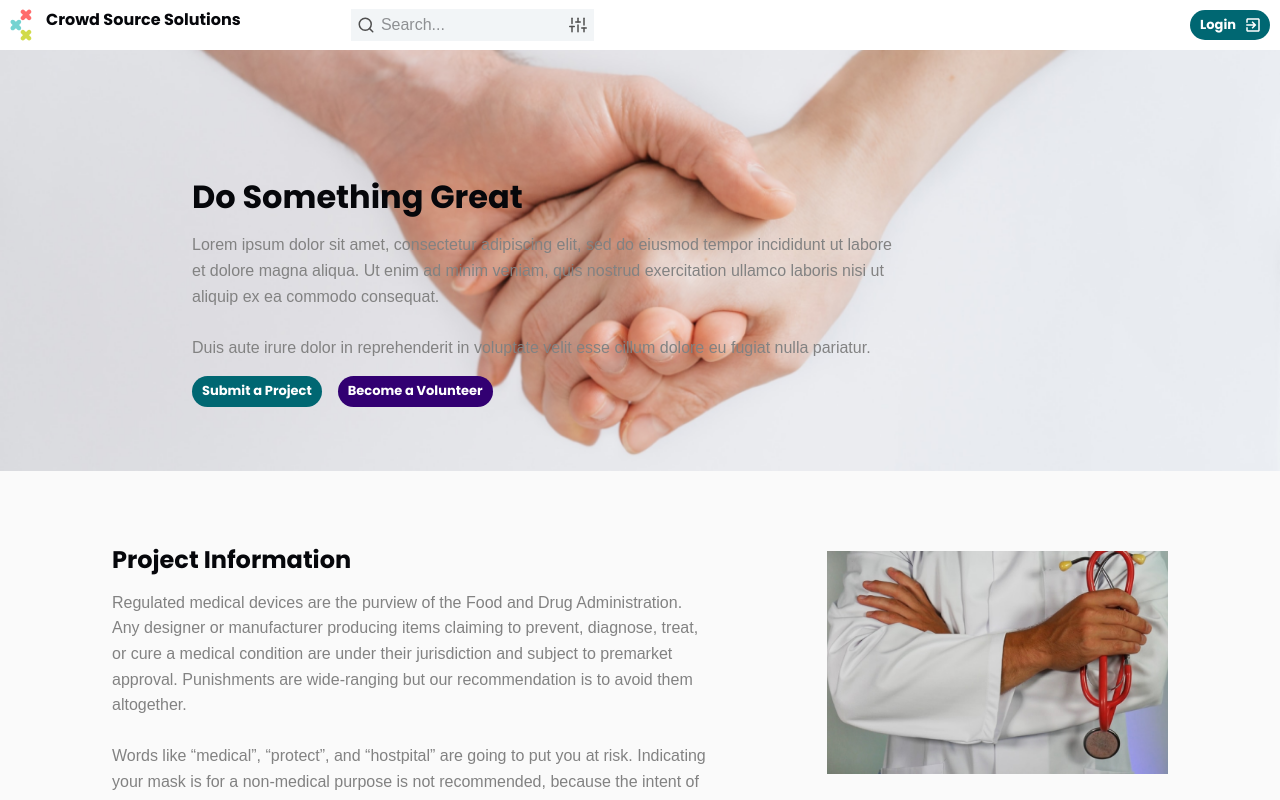
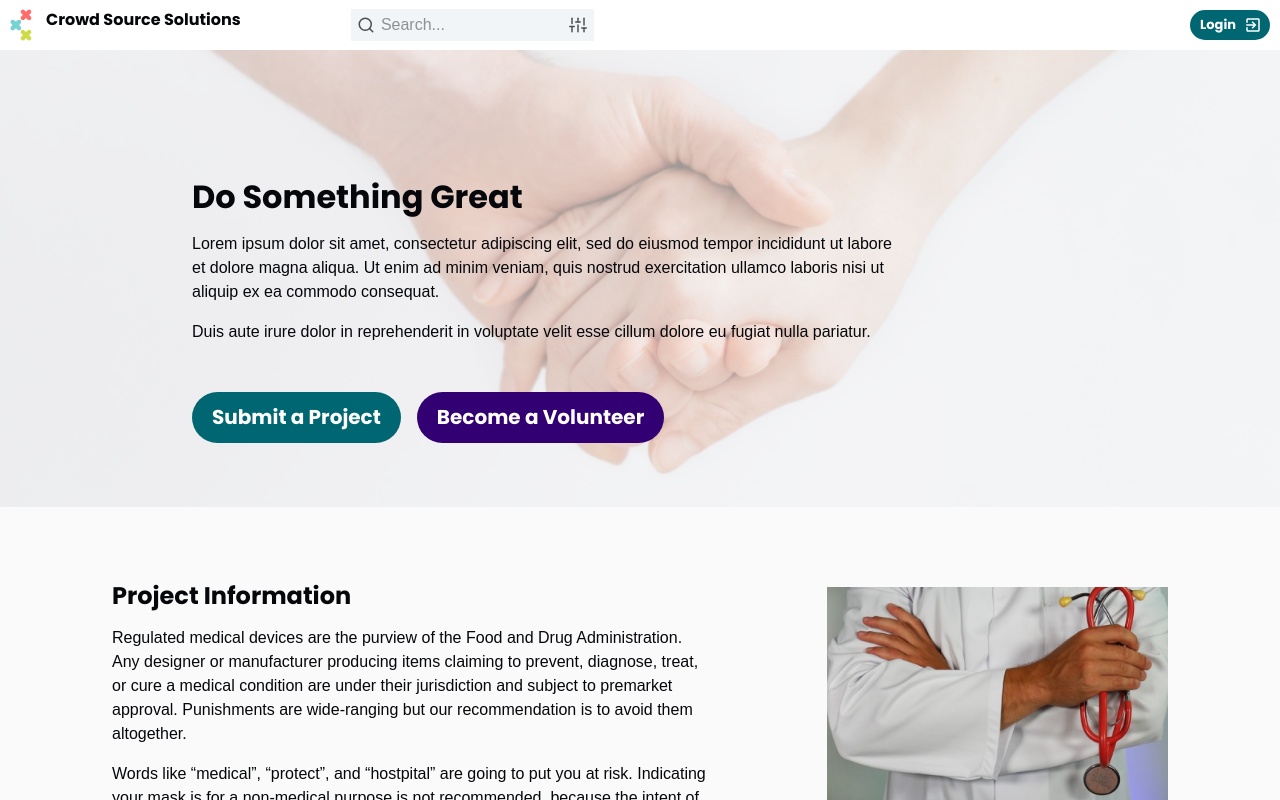
Before and after one commit to crowdsourcemedical/volunteer-database, a React (Create React App) app in the folder frontend/: page / in a window 1280 px wide. Shown: the top 800 px of the page. Built offline with nearby package versions, Linux system fonts and the light colour scheme; a web font is replaced by a local one.

Commit message:
editing home for better look
edited image directly for opacity, some style changes for homepage.

```diff
--- a/frontend/src/pages/home.jsx
+++ b/frontend/src/pages/home.jsx
@@ -2,7 +2,7 @@ import React from 'react';
 import { Typography, Grid, Button, Box } from '@material-ui/core';
 import '../css/about.css';
 import { makeStyles } from '@material-ui/core/styles';
-import HeroImg from '../images/hero-edit.png';
+import HeroImg from '../images/hero-edit-opacity.png';
 import AboutImg from '../images/about.png';
 
 const useStyles = makeStyles(() => ({
@@ -41,7 +41,7 @@ const useStyles = makeStyles(() => ({
   },
 }));
 
-const AboutPage = () => {
+const HomePage = () => {
   const classes = useStyles();
 
   return (
@@ -50,27 +50,31 @@ const AboutPage = () => {
         <Grid item className={classes.topHalf}>
           <Grid container direction="column" className={classes.topTextContainer} spacing={2}>
             <Grid item>
-              <Typography variant="h2">Do Something Great</Typography>
+              <Typography variant="h2" color="textPrimary">
+                Do Something Great
+              </Typography>
             </Grid>
             <Grid item>
-              <Typography variant="h6">
+              <Typography variant="body1">
                 Lorem ipsum dolor sit amet, consectetur adipiscing elit, sed do eiusmod tempor incididunt ut labore et
                 dolore magna aliqua. Ut enim ad minim veniam, quis nostrud exercitation ullamco laboris nisi ut aliquip
                 ex ea commodo consequat.
-                <br />
-                <br />
+              </Typography>
+              <Box m={2} />
+              <Typography variant="body1">
                 Duis aute irure dolor in reprehenderit in voluptate velit esse cillum dolore eu fugiat nulla pariatur.
               </Typography>
             </Grid>
+            <Box m={2} />
             <Grid item>
               <Grid container direction="row" spacing={2}>
                 <Grid item>
-                  <Button variant="contained" color="primary" size="small">
+                  <Button variant="contained" color="primary">
                     Submit a Project
                   </Button>
                 </Grid>
                 <Grid item>
-                  <Button variant="contained" color="secondary" size="small">
+                  <Button variant="contained" color="secondary">
                     Become a Volunteer
                   </Button>
                 </Grid>
@@ -86,13 +90,14 @@ const AboutPage = () => {
                   <Typography variant="h3">Project Information</Typography>
                 </Grid>
                 <Grid item>
-                  <Typography variant="h6">
+                  <Typography variant="body1">
                     Regulated medical devices are the purview of the Food and Drug Administration. Any designer or
                     manufacturer producing items claiming to prevent, diagnose, treat, or cure a medical condition are
                     under their jurisdiction and subject to premarket approval. Punishments are wide-ranging but our
                     recommendation is to avoid them altogether.
-                    <br />
-                    <br />
+                  </Typography>
+                  <Box m={2} />
+                  <Typography variant="body1">
                     Words like “medical”, “protect”, and “hostpital” are going to put you at risk. Indicating your mask
                     is for a non-medical purpose is not recommended, because the intent of this effort is clear to
                     authorities. When packaging, distrubting, or discussing these produced materials, we recommend using
@@ -113,4 +118,4 @@ const AboutPage = () => {
   );
 };
 
-export default AboutPage;
+export default HomePage;
```
Also changed, not shown: frontend/src/images/hero-edit-opacity.png (added).
